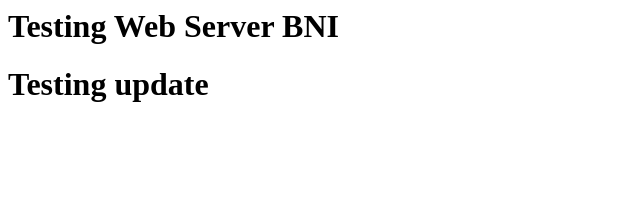
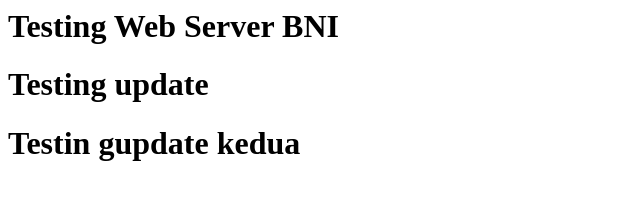
Before and after one commit to savirajatnika/bnicicd, a plain HTML site: page index.html in a window 1280 px wide. Shown: the whole page, without its empty margins (0-640 px from the left). Drawn offline with Linux system fonts and the light colour scheme.

Commit message:
testing7

```diff
--- a/index.html
+++ b/index.html
@@ -5,5 +5,7 @@
 </body>
 <h1> Testing Web Server BNI </h1>
 <h1> Testing update </h1>
+<h1> Testin gupdate kedua </h1>
+
 </body>
 </HTML>
```
